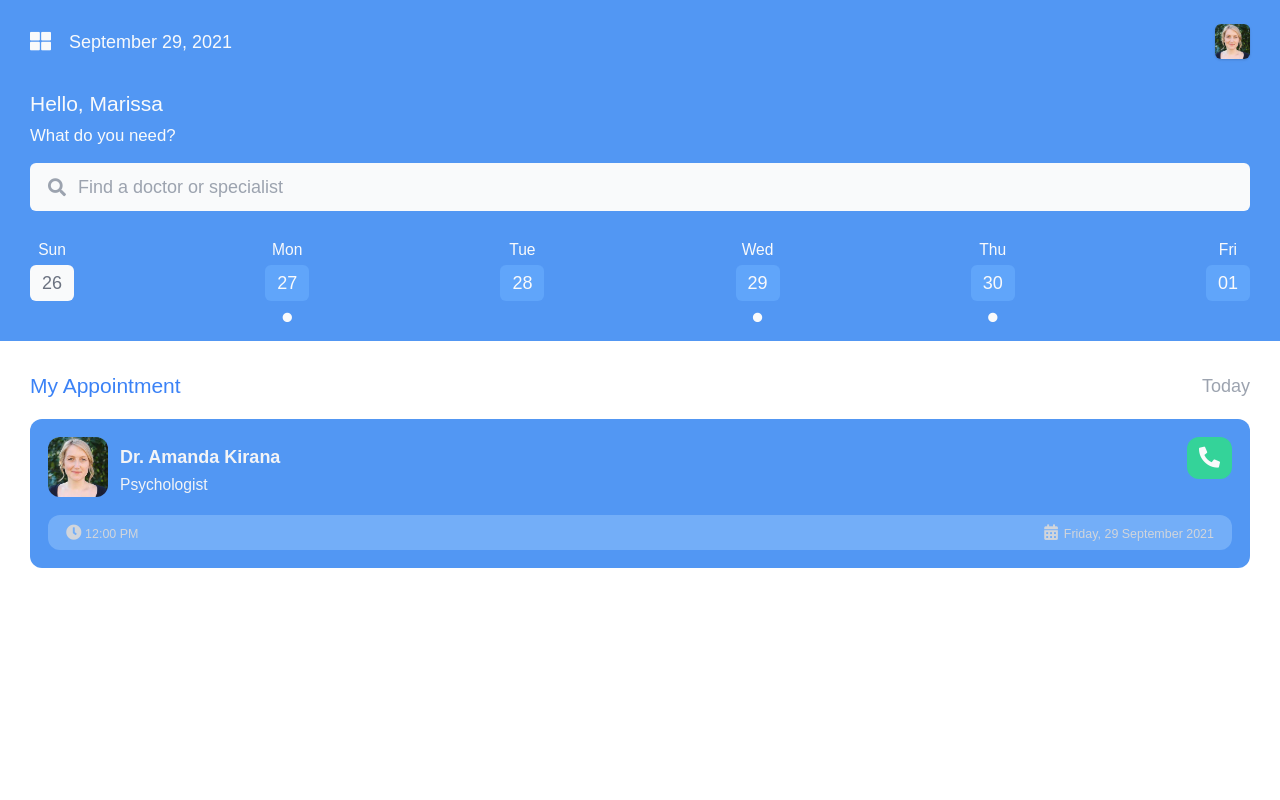
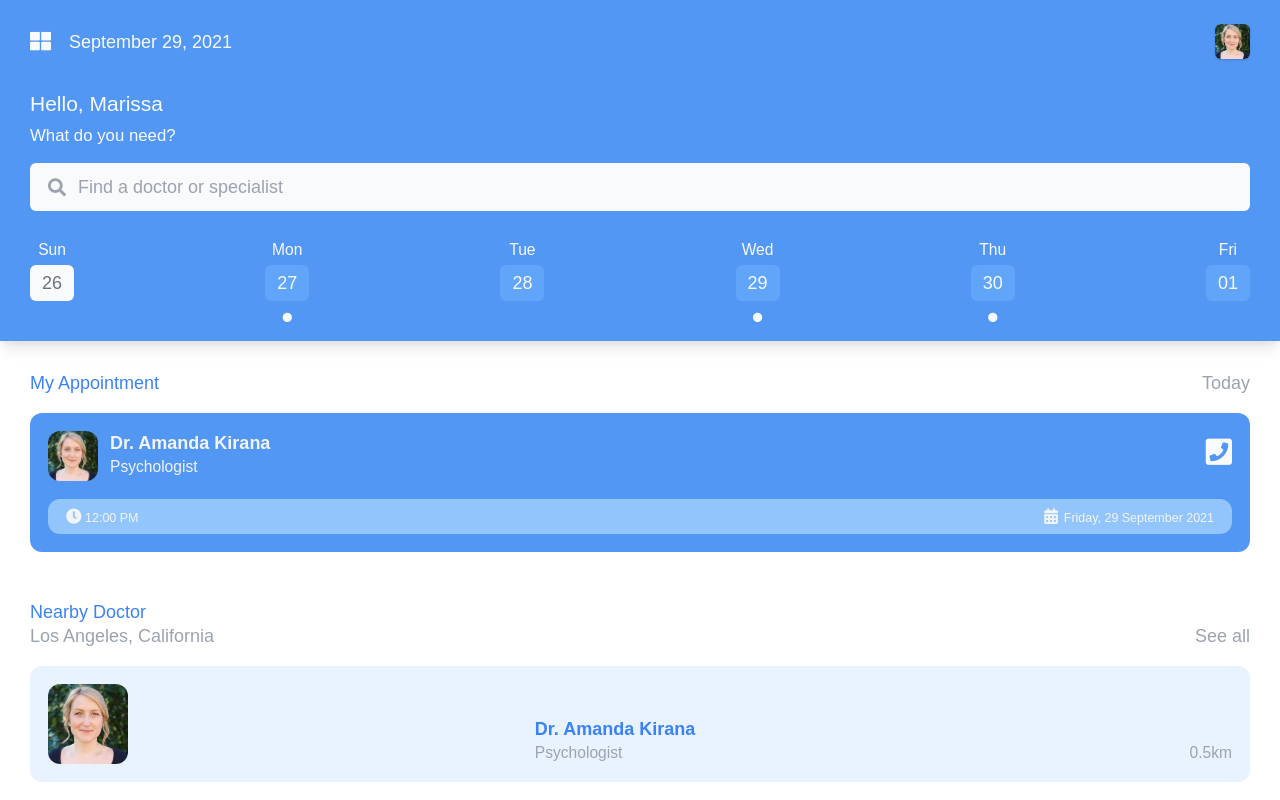
Before and after one commit to or-abdillh/doctalk, a Vue app: page / in a window 1280 px wide. Shown: the top 800 px of the page. Built offline with nearby package versions, Linux system fonts and the light colour scheme.

Commit message:
Update Header, Appointment compoenent and Create Nearby component

```diff
--- a/src/App.vue
+++ b/src/App.vue
@@ -2,6 +2,7 @@
 
   <Header></Header>
   <Appointment></Appointment>
+  <Nearby></Nearby>
 
 </template>
 
@@ -9,5 +10,6 @@
 
   import Header from './components/Header.vue'
   import Appointment from './components/Appointment.vue'
+  import Nearby from './components/Nearby.vue'
 
 </script>
--- a/src/components/Appointment.vue
+++ b/src/components/Appointment.vue
@@ -1,7 +1,7 @@
 <template>
    <section class="px-5 mt-5">
       <div class="flex justify-between items-center">
-         <span class="text-blue-500 text-sm font-medium">
+         <span class="text-blue-500 text-xs font-medium">
             My Appointment
          </span>
          <span class="text-gray-400 text-xs font-medium">
@@ -11,20 +11,18 @@
 
       <div class="mt-3 bg-primary p-3 rounded-lg">
          <div class="flex justify-between">
-            <div class="flex gap-2">
-               <img src="/profile.jpg" class="rounded-lg" width="60" />
-               <div class="text-gray-100">
-                  <strong class="text-xs">Dr. Amanda Kirana</strong>
+            <div class="flex gap-2 items-start">
+               <div>
+                  <img src="/profile.jpg" class="rounded-lg" width="50" />
+               </div>
+               <div class="text-gray-100 flex flex-wrap">
+                  <strong class="text-xs block w-full">Dr. Amanda Kirana</strong>
                   <p class="text-xxs">Psychologist</p>
                </div>
             </div>
-            <div>
-               <span class="bg-green-400 px-2 py-1 rounded-lg grid place-items-center">
-                  <i class="text-gray-50 text-sm fas fa-phone-alt"></i>
-               </span>
-            </div>
+            <i class="text-gray-50 text-xl fas fa-phone-square"></i>
          </div>
-         <div class="bg-blue-300 mt-3 flex justify-between items-center text-gray-300 rounded-lg bg-opacity-50 py-1 px-3">
+         <div class="bg-blue-300 mt-3 flex justify-between items-center text-gray-100 rounded-lg py-1 px-3">
             <span class="text-xxs gap-2">
                <i class="text-xxs fa fa-clock"></i>
                <small>
--- a/src/components/Header.vue
+++ b/src/components/Header.vue
@@ -1,5 +1,5 @@
 <template>
-    <main class="bg-primary w-full px-5 pt-4 pb-3">
+    <main class="shadow-lg bg-primary w-full px-5 pt-4 pb-3">
     	<!-- Topbar -->
         <section class="flex justify-between">
             <div class="text-gray-50 flex items-center gap-3">
--- /dev/null
+++ b/src/components/Nearby.vue
@@ -0,0 +1,28 @@
+<template>
+   <section class="px-5 py-3 mt-5">
+      <div class="flex justify-between items-end">
+         <span class="text-blue-500 text-xs font-medium">
+            Nearby Doctor <br />
+            <small class="text-gray-400 text-xs font-medium" >Los Angeles, California</small>
+         </span>
+         <span class="text-gray-400 text-xs font-medium">
+            See all
+         </span>
+      </div>
+
+      <template v-for="card in 8" :key="card">
+         <div class="w-full bg-subsecondary mt-3 flex justify-between gap-2 items-end p-3 rounded-lg">
+            <div>
+               <img src="/profile.jpg" class="rounded-lg" width="80" />
+            </div>
+            <div class="text-blue-500 flex flex-wrap">
+               <strong class="text-xs block w-full">Dr. Amanda Kirana</strong>
+               <p class="text-xxs text-gray-400">Psychologist</p>
+            </div>
+            <small class="text-xxs text-gray-400 font-medium">
+               0.5km
+            </small>
+         </div>
+      </template>
+   </section>
+</template>
--- a/src/style/App.css
+++ b/src/style/App.css
@@ -22,7 +22,7 @@ body {
 :root {
 	--primary: #5297F3;
 	--secondary: #77ABF6;
-	--sub-secondary: #EAF2FF;
+	--sub-secondary: #E9F2FF;
 }
 
 .bg-primary {
```
